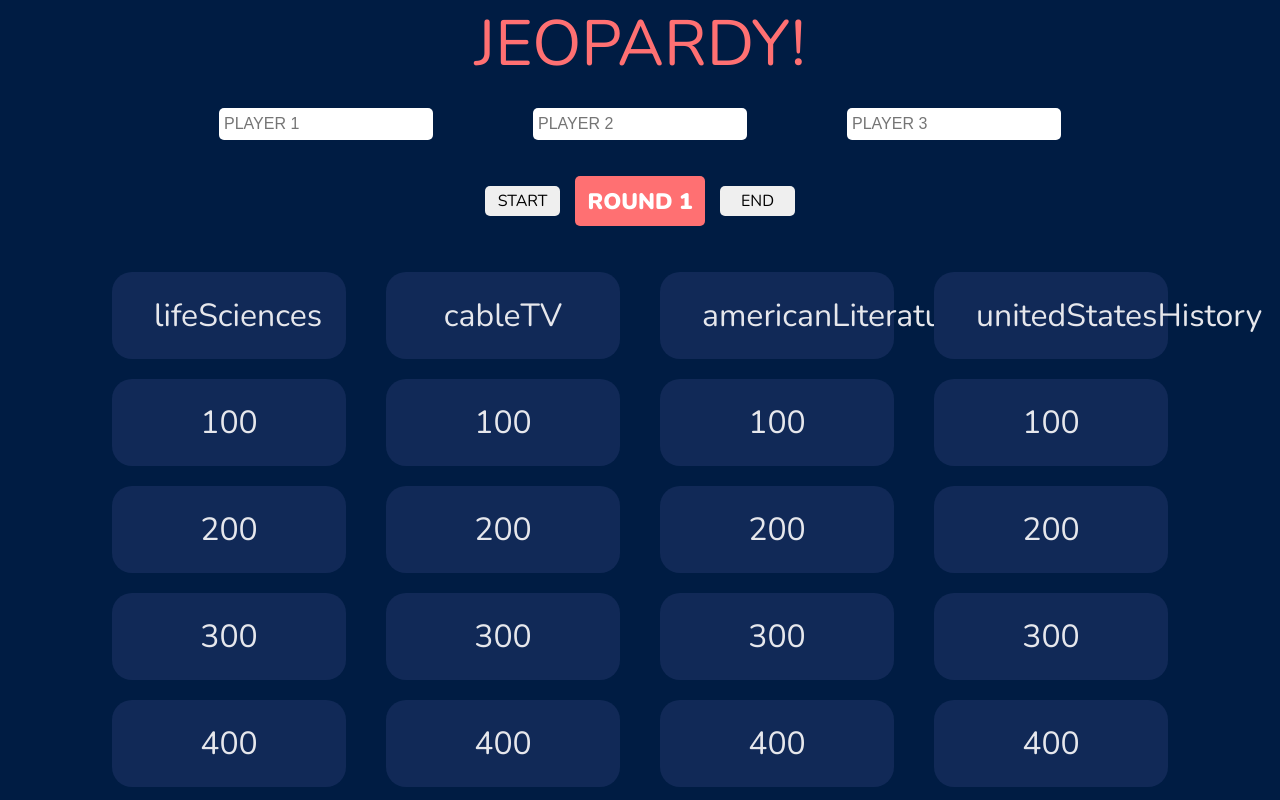
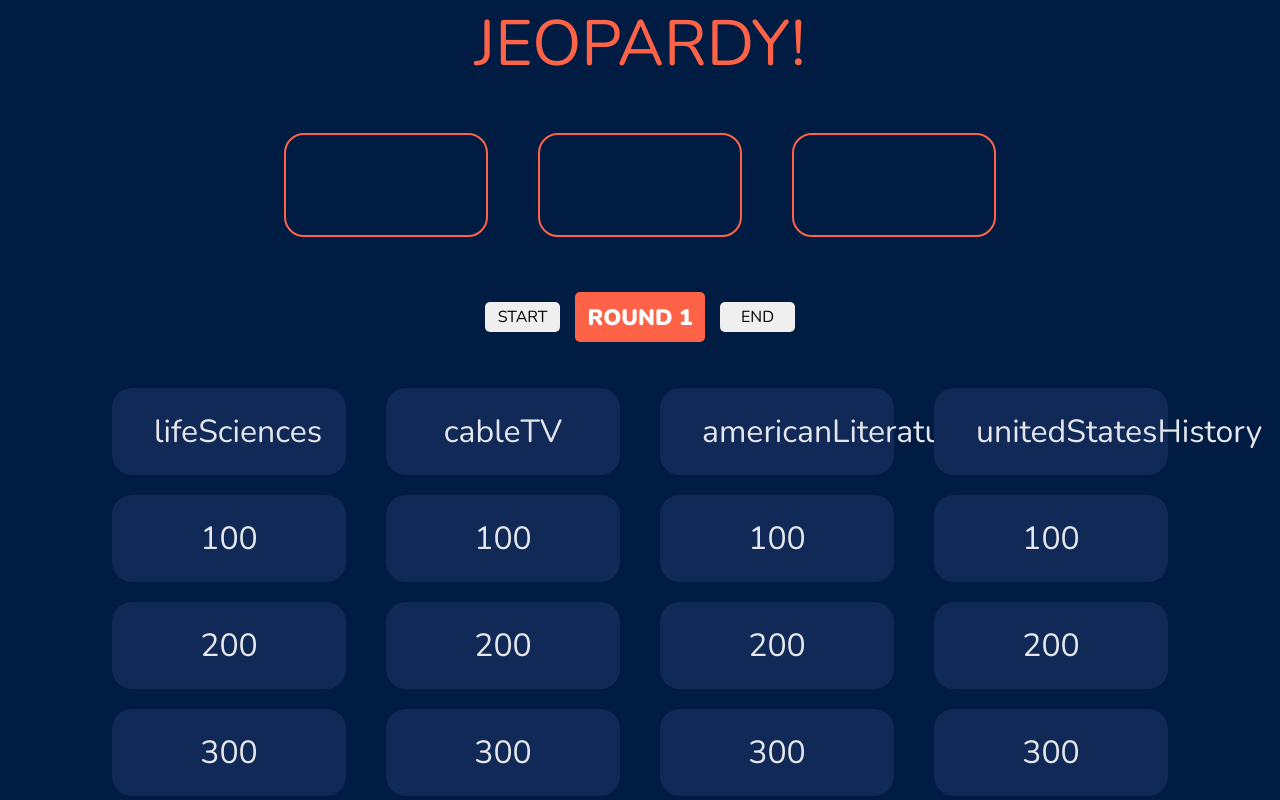
Before and after one commit to hillstew/jeopardy, a website: page index.html in a window 1280 px wide. Both pictures are taken after a click on the button "START". Shown: the top 800 px of the page. Drawn offline with nearby package versions, Linux system fonts and the light colour scheme.

Commit message:
Styled question card and fixed clue display bug

```diff
--- a/index.html
+++ b/index.html
@@ -9,17 +9,17 @@
   <div class="question-window">
     <p class="question-clue"></p>
     <div class="question-div">
-      <input class="answer-input" type="text" name="Answer" placeholder="Enter your answer here">
-      <button class="answer-btn">SUBMIT ANSWER</button>
+      <input class="answer-input" type="text" name="Answer" placeholder="  ENTER YOUR ANSWER HERE">
+      <button class="answer-btn">SUBMIT</button>
     </div>
   </div>
   <header>JEOPARDY!</header>
   <section class="players-list">
-    <p class="player-one-card"></p>
+    <p class="player-one-card players-cards"></p>
     <input class='player-one players' placeholder="PLAYER 1" name="Player 1">
-    <p class="player-two-card"></p>
+    <p class="player-two-card players-cards"></p>
     <input class='player-two players' placeholder="PLAYER 2" name="Player 2">
-    <p class="player-three-card"></p>
+    <p class="player-three-card players-cards"></p>
     <input class='player-three players' placeholder="PLAYER 3" name="Player 3">
   </section>
   <div class="btn-wrap" role="button wrapper for styling">
--- a/javascript/Game.js
+++ b/javascript/Game.js
@@ -14,11 +14,14 @@
   }
 
   createPlayers() {
-    let player1 = new Player(playerOne.value);
-    let player2 = new Player(playerTwo.value);
-    let player3 = new Player(playerThree.value);
+    let playerOne = $('.player-one').val();
+    let playerTwo = $('.player-two').val();
+    let playerThree = $('.player-three').val();
+    let player1 = new Player(playerOne);
+    let player2 = new Player(playerTwo);
+    let player3 = new Player(playerThree);
+    this.players.push(player1.name, player2.name, player3.name)
     domUpdates.displayPlayers(player1, player2, player3)
-    this.players.push(player1.name, player2.name, player3.name)
   }
 
   createCategories() {
@@ -51,12 +54,12 @@
     this.questions.find(question => {
       if (question.pointValue === pointValue
           && question.categoryId === data.categories[category]) {
-        $('.question-window').css('z-index', '1')
-        question.question = $('.question-clue').text()
-      }
-    })
+          $('.question-window').css('z-index', '1')
+          $('.question-clue').text(question.question)
+        }
+      })
+    }
   }
-}
 
 
 
--- a/javascript/Question.js
+++ b/javascript/Question.js
@@ -5,8 +5,6 @@
     this.question = clue.question;
     this.pointValue = clue.pointValue;
   }
-
-
 }
 
 class DailyDouble extends Question {
--- a/javascript/domUpdates.js
+++ b/javascript/domUpdates.js
@@ -1,5 +1,11 @@
 const domUpdates = {
+  hideInputs() {
+    $('.player-one').hide()
+    $('.player-two').hide()
+    $('.player-three').hide()
+  },
   displayPlayers(player1, player2, player3) {
+    domUpdates.hideInputs();
     $('.player-one-card').text(player1.name);
     $('.player-two-card').text(player2.name);
     $('.player-three-card').text(player3.name);
--- a/javascript/scripts.js
+++ b/javascript/scripts.js
@@ -1,9 +1,5 @@
-let playerOne = $('.player-one');
-let playerTwo = $('.player-two');
-let playerThree = $('.player-three');
 let game = new Game();
 let round = new Round();
-
 
 $('.start-btn').on('click', () => {
   game.start();
@@ -11,10 +7,10 @@
 })
 
 $('.categories').on('click', (e) => {
-  let category = $(event.target).siblings('.category-cards').text();
+  let category = $(e.target).siblings('.category-cards').text();
   let pointValue = parseInt($(event.target).text());
   game.matchQuestion(category, pointValue);
-  console.log('click event: ', typeof pointValue)
+  // $(e.target).text('');
 })
 
 
--- a/styles.css
+++ b/styles.css
@@ -5,9 +5,17 @@
 }
 
 header {
-  color: #ff7072;
+  color: tomato;
   text-align: center;
   font-size: 4em;
+}
+
+.players-cards {
+  border: 2px solid tomato;
+  border-radius: 20px;
+  height: 100px;
+  margin: 2%;
+  width: 200px;
 }
 
 .categories {
@@ -17,6 +25,7 @@
 }
 
 .btn-wrap {
+  background-color: #001C43;
   display: flex;
   justify-content: center;
   align-items: center;
@@ -96,13 +105,14 @@
   margin: 0 50px;
   padding-left: 5px;
 }
+
 .round-display {
-  background-color: #ff7072;
+  background-color: tomato;
   border-radius: 5px;
   color: #FFFFFF;
-  height: 40px;
   font-size: 1.4em;
   font-weight: 900;
+  height: 40px;
   margin: 10px;
   padding-top: 10px;
   text-align: center;
@@ -118,12 +128,14 @@
 .question-window {
   align-items: center;
   background-color: tomato;
-  border: 5px solid tomato;
+  border-radius: 20px;
   display: flex;
+  flex-direction: column;
   height: 500px;
   justify-content: center;
+  left: 5%;
   position: absolute;
-  top: 35%;
+  top: 40%;
   width: 90%;
   z-index: -1;
 }
@@ -132,14 +144,40 @@
   display: flex;
 }
 
+.question-clue {
+  color: #112957;
+  display: block;
+  font-size: 2.5rem;
+  font-weight: 900;
+  margin-top: 0;
+  padding: 0 5%;
+  text-align: center;
+}
+
 .answer-input {
   border: none;
+  border-top-left-radius: 20px;
+  border-bottom-left-radius: 20px;
+  font-family: 'Nunito', sans-serif;
   font-size: 20px;
   height: 48px;
-  width: 300px;
+  width: 400px;
 }
 
 .answer-btn {
+  background-color: #112957;
   border: none;
+  border-top-right-radius: 20px;
+  border-bottom-right-radius: 20px;
+  color: #FFFFFF;
   height: 50px;
+  font-family: 'Nunito', sans-serif;
+  font-size: 1.4rem;
+  padding-top: 2px;
+  width: 200px;
 }
+
+.answer-btn:hover {
+  color: tomato;
+  cursor: pointer;
+}
```
